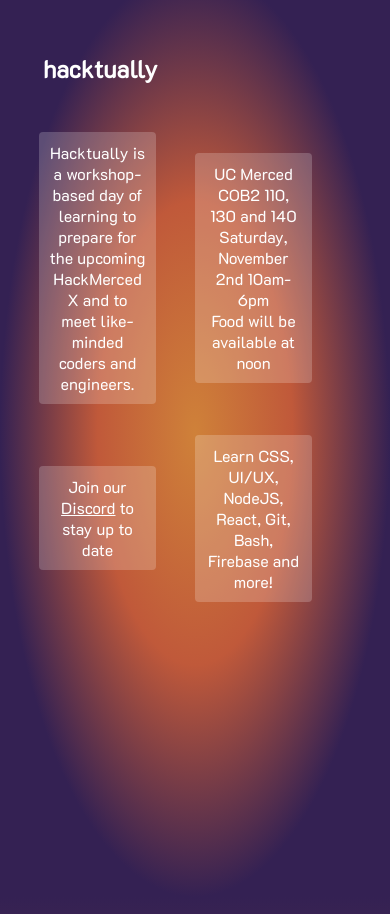
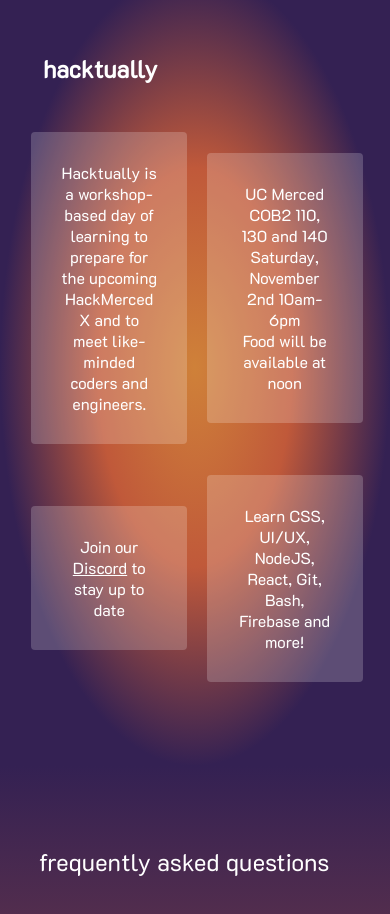
Before and after one commit to HackMerced/HackMerced-X, a React (Create React App) app: page / in a window 390 px wide. Shown: the part 4440-5354 px from the top of the page. Built offline with nearby package versions, Linux system fonts and the light colour scheme.

Commit message:
adjust grid spacing and styles for mobile

```diff
--- a/src/App.css
+++ b/src/App.css
@@ -604,7 +604,7 @@
 
 .Hacktually-Grid {
   display:grid;
-  grid-template-columns:repeat(2, minmax(20vw, 30vw)); /* minmax() for responsivity */
+  grid-template-columns:repeat(2, minmax(20vw, 30vw));
   grid-template-rows:3;
   column-gap: 10vw;
   row-gap: 8vw;
@@ -824,13 +824,17 @@
   #mlh-trust-badge img{
     width:max-content;
   }
+  .Hacktually {
+    height:fit-content !important;
+  }
   .Hacktually-info {
-    padding:10px;
+    padding:30px;
     border-radius:4px !important;
   }
   .Hacktually-Grid {
-    column-gap: 10vw;
+    column-gap: 5vw;
+    grid-template-columns: repeat(2, 40vw);
     row-gap: 8vw;
-    margin:5vw 0 0 10vw;
+    margin:5vw 0 0 8vw;
   }
 }
```
